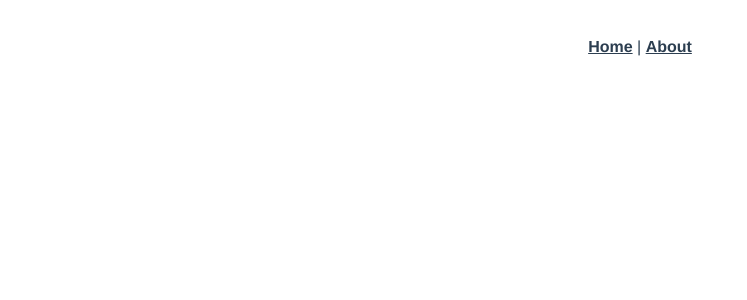
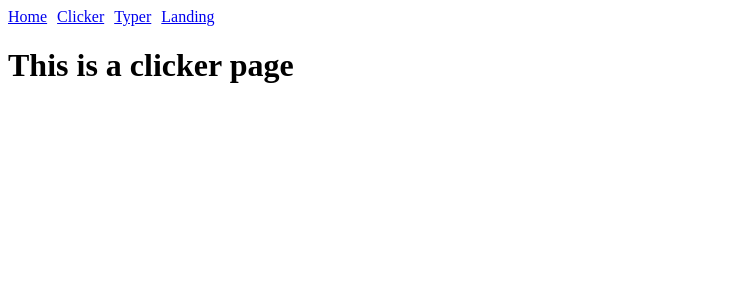
Before and after one commit to PolyMord/vue-something-asdfasfdas, a Vue app: page /clicker in a window 1280 px wide. Shown: the top 300 px of the page, without its empty margins (0-747 px from the left). Built offline with nearby package versions, Linux system fonts and the light colour scheme.

Commit message:
preparing for ...

```diff
--- a/src/App.vue
+++ b/src/App.vue
@@ -1,32 +1,17 @@
 <template>
   <div id="app">
-    <div id="nav">
-      <router-link to="/">Home</router-link> |
-      <router-link to="/about">About</router-link>
+    <div class="nav">
+      <router-link to="/">Home</router-link>
+      <router-link to="/clicker">Clicker</router-link>
+      <router-link to="/typer">Typer</router-link>
+      <router-link to="/landing">Landing</router-link>
     </div>
     <router-view />
   </div>
 </template>
 
-<style>
-#app {
-  font-family: Avenir, Helvetica, Arial, sans-serif;
-  -webkit-font-smoothing: antialiased;
-  -moz-osx-font-smoothing: grayscale;
-  text-align: center;
-  color: #2c3e50;
-}
-
-#nav {
-  padding: 30px;
-}
-
-#nav a {
-  font-weight: bold;
-  color: #2c3e50;
-}
-
-#nav a.router-link-exact-active {
-  color: #42b983;
+<style scoped>
+.nav a:not(:last-child) {
+  margin-right: 10px;
 }
 </style>
--- a/src/components/HelloWorld.vue
+++ /dev/null
@@ -1,130 +0,0 @@
-<template>
-  <div class="hello">
-    <h1>{{ msg }}</h1>
-    <p>
-      For a guide and recipes on how to configure / customize this project,<br />
-      check out the
-      <a href="https://cli.vuejs.org" target="_blank" rel="noopener"
-        >vue-cli documentation</a
-      >.
-    </p>
-    <h3>Installed CLI Plugins</h3>
-    <ul>
-      <li>
-        <a
-          href="https://github.com/vuejs/vue-cli/tree/dev/packages/%40vue/cli-plugin-babel"
-          target="_blank"
-          rel="noopener"
-          >babel</a
-        >
-      </li>
-      <li>
-        <a
-          href="https://github.com/vuejs/vue-cli/tree/dev/packages/%40vue/cli-plugin-router"
-          target="_blank"
-          rel="noopener"
-          >router</a
-        >
-      </li>
-      <li>
-        <a
-          href="https://github.com/vuejs/vue-cli/tree/dev/packages/%40vue/cli-plugin-vuex"
-          target="_blank"
-          rel="noopener"
-          >vuex</a
-        >
-      </li>
-      <li>
-        <a
-          href="https://github.com/vuejs/vue-cli/tree/dev/packages/%40vue/cli-plugin-eslint"
-          target="_blank"
-          rel="noopener"
-          >eslint</a
-        >
-      </li>
-    </ul>
-    <h3>Essential Links</h3>
-    <ul>
-      <li>
-        <a href="https://vuejs.org" target="_blank" rel="noopener">Core Docs</a>
-      </li>
-      <li>
-        <a href="https://forum.vuejs.org" target="_blank" rel="noopener"
-          >Forum</a
-        >
-      </li>
-      <li>
-        <a href="https://chat.vuejs.org" target="_blank" rel="noopener"
-          >Community Chat</a
-        >
-      </li>
-      <li>
-        <a href="https://twitter.com/vuejs" target="_blank" rel="noopener"
-          >Twitter</a
-        >
-      </li>
-      <li>
-        <a href="https://news.vuejs.org" target="_blank" rel="noopener">News</a>
-      </li>
-    </ul>
-    <h3>Ecosystem</h3>
-    <ul>
-      <li>
-        <a href="https://router.vuejs.org" target="_blank" rel="noopener"
-          >vue-router</a
-        >
-      </li>
-      <li>
-        <a href="https://vuex.vuejs.org" target="_blank" rel="noopener">vuex</a>
-      </li>
-      <li>
-        <a
-          href="https://github.com/vuejs/vue-devtools#vue-devtools"
-          target="_blank"
-          rel="noopener"
-          >vue-devtools</a
-        >
-      </li>
-      <li>
-        <a href="https://vue-loader.vuejs.org" target="_blank" rel="noopener"
-          >vue-loader</a
-        >
-      </li>
-      <li>
-        <a
-          href="https://github.com/vuejs/awesome-vue"
-          target="_blank"
-          rel="noopener"
-          >awesome-vue</a
-        >
-      </li>
-    </ul>
-  </div>
-</template>
-
-<script>
-export default {
-  name: "HelloWorld",
-  props: {
-    msg: String
-  }
-};
-</script>
-
-<!-- Add "scoped" attribute to limit CSS to this component only -->
-<style scoped>
-h3 {
-  margin: 40px 0 0;
-}
-ul {
-  list-style-type: none;
-  padding: 0;
-}
-li {
-  display: inline-block;
-  margin: 0 10px;
-}
-a {
-  color: #42b983;
-}
-</style>
--- a/src/main.js
+++ b/src/main.js
@@ -1,12 +1,12 @@
-import Vue from "vue";
-import App from "./App.vue";
-import router from "./router";
-import store from "./store";
+import Vue from "vue"
+import App from "./App.vue"
+import router from "./router"
+import store from "./store"
 
-Vue.config.productionTip = false;
+Vue.config.productionTip = false
 
 new Vue({
   router,
   store,
-  render: h => h(App)
-}).$mount("#app");
+  render: h => h(App),
+}).$mount("#app")
--- a/src/router/index.js
+++ b/src/router/index.js
@@ -1,30 +1,40 @@
-import Vue from "vue";
-import VueRouter from "vue-router";
-import Home from "../views/Home.vue";
+import Vue from "vue"
+import VueRouter from "vue-router"
+import Home from "../views/Home.vue"
 
-Vue.use(VueRouter);
+Vue.use(VueRouter)
 
 const routes = [
   {
     path: "/",
     name: "Home",
-    component: Home
+    component: Home,
   },
   {
-    path: "/about",
-    name: "About",
+    path: "/clicker",
+    name: "Clicker",
+    component: () => import("../views/Clicker.vue"),
+  },
+  {
+    path: "/typer",
+    name: "Typer",
+    component: () => import("../views/Typer.vue"),
+  },
+  {
+    path: "/landing",
+    name: "Landing",
     // route level code-splitting
     // this generates a separate chunk (about.[hash].js) for this route
     // which is lazy-loaded when the route is visited.
     component: () =>
-      import(/* webpackChunkName: "about" */ "../views/About.vue")
-  }
-];
+      import(/* webpackChunkName: "about" */ "../views/Landing.vue"),
+  },
+]
 
 const router = new VueRouter({
   mode: "history",
   base: process.env.BASE_URL,
-  routes
-});
+  routes,
+})
 
-export default router;
+export default router
--- a/src/store/index.js
+++ b/src/store/index.js
@@ -1,11 +1,11 @@
-import Vue from "vue";
-import Vuex from "vuex";
+import Vue from "vue"
+import Vuex from "vuex"
 
-Vue.use(Vuex);
+Vue.use(Vuex)
 
 export default new Vuex.Store({
   state: {},
   mutations: {},
   actions: {},
-  modules: {}
-});
+  modules: {},
+})
--- a/src/views/About.vue
+++ /dev/null
@@ -1,5 +0,0 @@
-<template>
-  <div class="about">
-    <h1>This is an about page</h1>
-  </div>
-</template>
--- /dev/null
+++ b/src/views/Clicker.vue
@@ -0,0 +1,11 @@
+<template>
+  <div class="clicker">
+    <h1>This is a clicker page</h1>
+  </div>
+</template>
+
+<script>
+export default {
+  name: "Clicker",
+}
+</script>
--- a/src/views/Home.vue
+++ b/src/views/Home.vue
@@ -1,18 +1,11 @@
 <template>
   <div class="home">
-    <img alt="Vue logo" src="../assets/logo.png" />
-    <HelloWorld msg="Welcome to Your Vue.js App" />
+    <h1>This is a home page</h1>
   </div>
 </template>
 
 <script>
-// @ is an alias to /src
-import HelloWorld from "@/components/HelloWorld.vue";
-
 export default {
   name: "Home",
-  components: {
-    HelloWorld
-  }
-};
+}
 </script>
--- /dev/null
+++ b/src/views/Landing.vue
@@ -0,0 +1,11 @@
+<template>
+  <div class="landing">
+    <h1>This is a landing page</h1>
+  </div>
+</template>
+
+<script>
+export default {
+  name: "Landing",
+}
+</script>
--- /dev/null
+++ b/src/views/Typer.vue
@@ -0,0 +1,11 @@
+<template>
+  <div class="typer">
+    <h1>This is a typer page</h1>
+  </div>
+</template>
+
+<script>
+export default {
+  name: "Typer",
+}
+</script>
```
